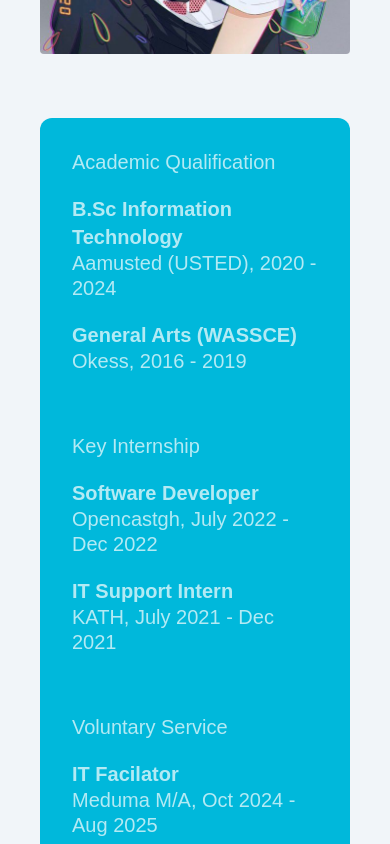
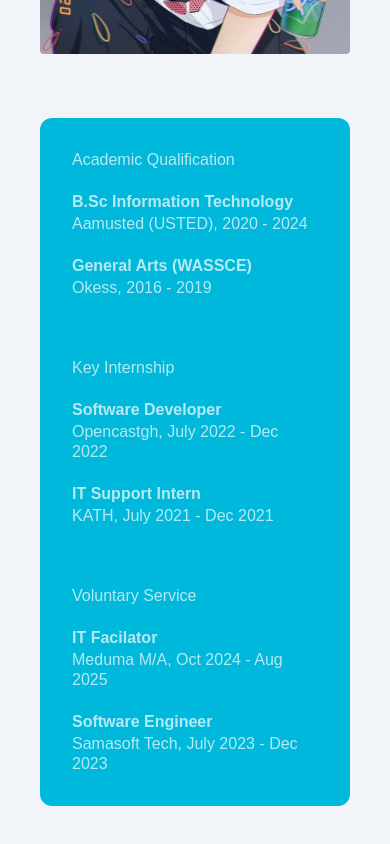
Before and after one commit to Emrecity/EMA-portfolio, a React app: page / in a window 390 px wide. Shown: the part 2200-3044 px from the top of the page. Built offline with nearby package versions, Linux system fonts and the light colour scheme; the HTML template or start-up script is replaced by a standard one.

Commit message:
fixed about page 2xl screen size text

```diff
--- a/src/index.css
+++ b/src/index.css
@@ -77,7 +77,7 @@ button {
 }
 
 .nav {
-  @apply fixed top-1 p-5 md:my-5 flex justify-between place-self-center-safe w-full md:w-[70%] mx-auto shadow-[0_5px_10px_rgba(0,15,0,0.45)] md:rounded-full  bg-white/20 backdrop-blur-[2px]   before:content-[''] md:before:absolute md:before:inset-0 mb-5 z-20;
+  @apply fixed top-1 p-5 2xl:p-8 md:my-5 flex justify-between place-self-center-safe w-full md:w-[70%] mx-auto shadow-[0_5px_10px_rgba(0,15,0,0.45)] md:rounded-full 2xl:text-2xl bg-white/20 backdrop-blur-[2px]   before:content-[''] md:before:absolute md:before:inset-0 mb-5 z-20;
 }
 .nav > ul[data-screen="laptop"] {
   @apply hidden md:flex gap-5 z-10;
@@ -112,10 +112,10 @@ button {
   @apply text-base md:text-lg 2xl:text-3xl text-shadow-[0_0_15px] dark:text-slate-500;
 }
 .text-h4 {
-  @apply md:text-[clamp(0.5rem,2vw,1.8rem)] 2xl:text-[clamp(0.75rem,2vw,2.25rem)] leading-tight;
+  @apply md:text-[clamp(0.5rem,2vw,1.8rem)] 2xl:text-[clamp(2.75rem,3vw,3.3rem)] leading-tight;
 }
 .text-p {
-  @apply md:text-[clamp(1rem,2vw,1.15rem)] 2xl:text-[clamp(1.25rem,2vw,1.4rem)] leading-tight dark:text-slate-500;
+  @apply md:text-[clamp(1rem,2vw,1.15rem)] 2xl:text-[clamp(1.8rem,3vw,2.6rem)] leading-tight dark:text-slate-500;
 }
 .text-color-primary {
   @apply bg-linear-to-r from-cyan-500 font-bold transition-all  dark:to-slate-400 to-black bg-clip-text text-transparent;
@@ -130,10 +130,10 @@ button {
   @apply my-[18%] md:my-[10%] min-h-svh 2xl:min-h-fit p-5 2xl:w-[65svw] xl:mx-auto;
 }
 .about-card {
-  @apply flex  flex-col gap-5 place-content-center p-5  hover:justify-evenly hover:shadow-[0_0_5px] rounded-xl text-xl h-full hover:text-white dark:hover:text-white/50 hover:scale-105 transition-all duration-400;
+  @apply flex  flex-col 2xl:gap-10 gap-5 place-content-center p-5 hover:justify-evenly hover:shadow-[0_0_5px] rounded-xl h-full hover:text-white dark:hover:text-white/50 hover:scale-105 transition-all duration-400;
 }
 .card {
-  @apply flex  flex-col gap-3 md:gap-5 place-content-center p-3 md:p-5  hover:justify-evenly hover:shadow-[0_0_5px] shadow-[0_5px_10px] rounded-xl md:text-xl w-full  hover:scale-105 transition-all duration-400;
+  @apply flex  flex-col gap-3 md:gap-5 place-content-center p-3 md:p-5  hover:justify-evenly hover:shadow-[0_0_5px] shadow-[0_5px_10px] rounded-xl md:text-xl w-full 2xl:text-4xl  hover:scale-105 transition-all duration-400;
 }
 .card-body {
   @apply flex justify-between place-items-center gap-2;
--- a/src/page/About.tsx
+++ b/src/page/About.tsx
@@ -4,8 +4,8 @@ const About = () => {
       <h2 className="text-h2 text-color-secondary my-5 text-center">
         Not merely writing code - I architect sustainable solutions
       </h2>
-      <div className="flex flex-col md:flex-row md:justify-evenly gap-5 space-3 mt-20">
-        <div className="text-justify md:w-xl flex flex-col py-5 space-y-5 ">
+      <div className="flex flex-col md:flex-row md:justify-evenly 2xl:justify-around gap-5 space-3 mt-20">
+        <div className="text-justify md:w-xl 2xl:w-5xl flex flex-col py-5 space-y-5 ">
           <h2 className="text-h2-lg">Emmanuel Owusu</h2>
           <p className="text-p">
             I am a trained IT professional with a disciplined foundation in
@@ -32,20 +32,22 @@ const About = () => {
         <img
           src="/subprofile.jpg"
           alt="profile-image"
-          className=" rounded md:rounded-full md:w-sm"
+          className=" rounded md:rounded-full md:w-sm 2xl:w-lg"
         />
       </div>
       <div className="my-16 grid sm:grid-cols-2 md:grid-cols-3 gap-5 dark:bg-white/30 bg-cyan-500 p-3 md:p-5  rounded-xl">
         <div className="about-card text-white/70  dark:text-slate-500  dark:bg-white/50">
-          <h3 className="text-h4  dark:underline dark:underline-offset-10">
+          <h3 className="text-h4 dark:underline dark:underline-offset-10">
             Academic Qualification
           </h3>
           <div>
-            <strong>B.Sc Information Technology</strong>
+            <strong className=" 2xl:text-4xl ">
+              B.Sc Information Technology
+            </strong>
             <p className="text-p">Aamusted (USTED), 2020 - 2024 </p>
           </div>
           <div>
-            <strong>General Arts (WASSCE)</strong>
+            <strong className=" 2xl:text-4xl ">General Arts (WASSCE)</strong>
             <p className="text-p">Okess, 2016 - 2019 </p>
           </div>
         </div>
@@ -54,11 +56,11 @@ const About = () => {
             Key Internship
           </h3>
           <div>
-            <strong>Software Developer</strong>
+            <strong className=" 2xl:text-4xl ">Software Developer</strong>
             <p className="text-p">Opencastgh, July 2022 - Dec 2022 </p>
           </div>
           <div>
-            <strong>IT Support Intern</strong>
+            <strong className=" 2xl:text-4xl ">IT Support Intern</strong>
             <p className="text-p">KATH, July 2021 - Dec 2021</p>
           </div>
         </div>
@@ -67,11 +69,11 @@ const About = () => {
             Voluntary Service
           </h3>
           <div>
-            <strong>IT Facilator</strong>
+            <strong className=" 2xl:text-4xl ">IT Facilator</strong>
             <p className="text-p">Meduma M/A, Oct 2024 - Aug 2025 </p>
           </div>
           <div>
-            <strong>Software Engineer</strong>
+            <strong className=" 2xl:text-4xl ">Software Engineer</strong>
             <p className="text-p">Samasoft Tech, July 2023 - Dec 2023 </p>
           </div>
         </div>
```
